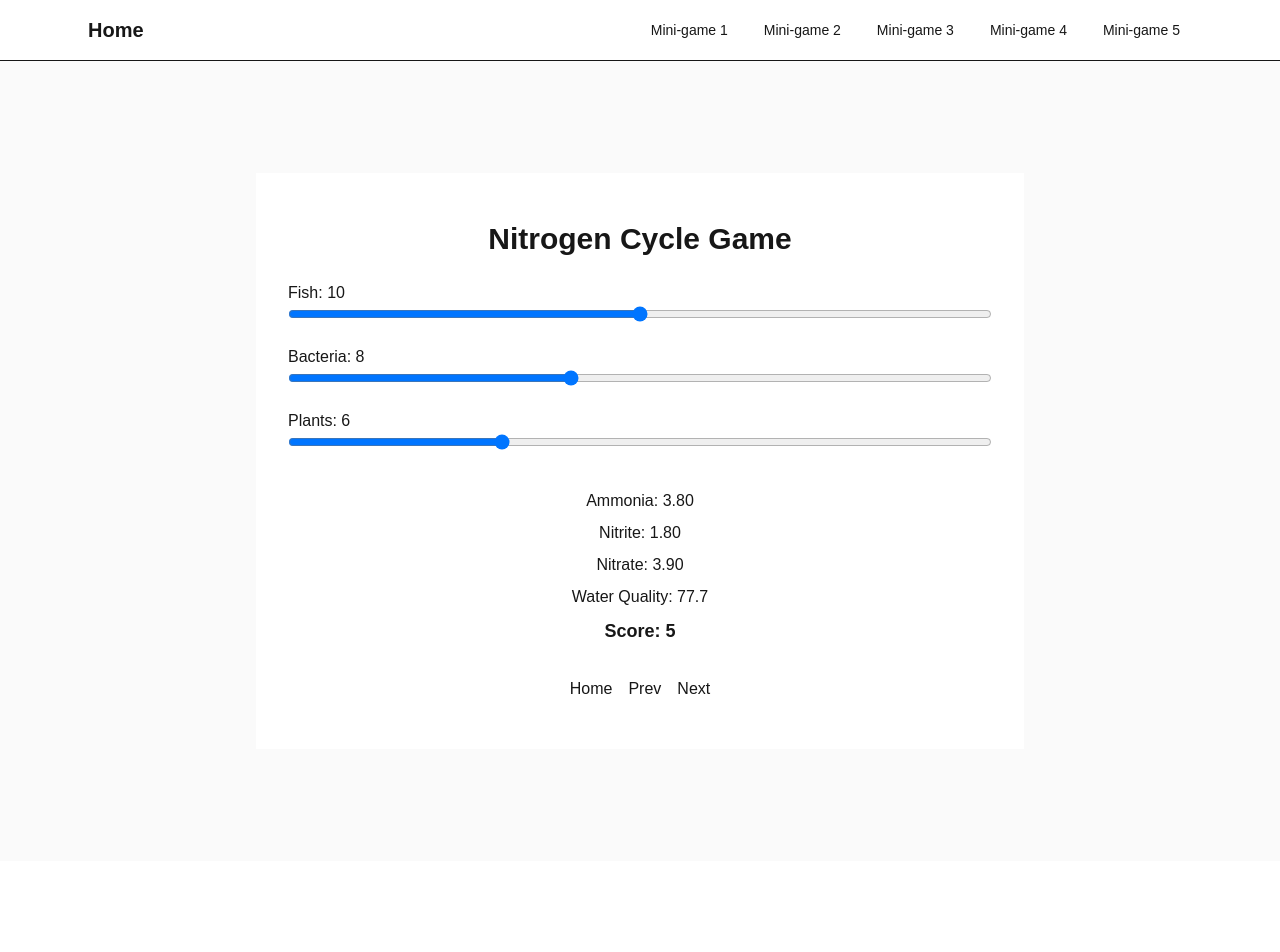
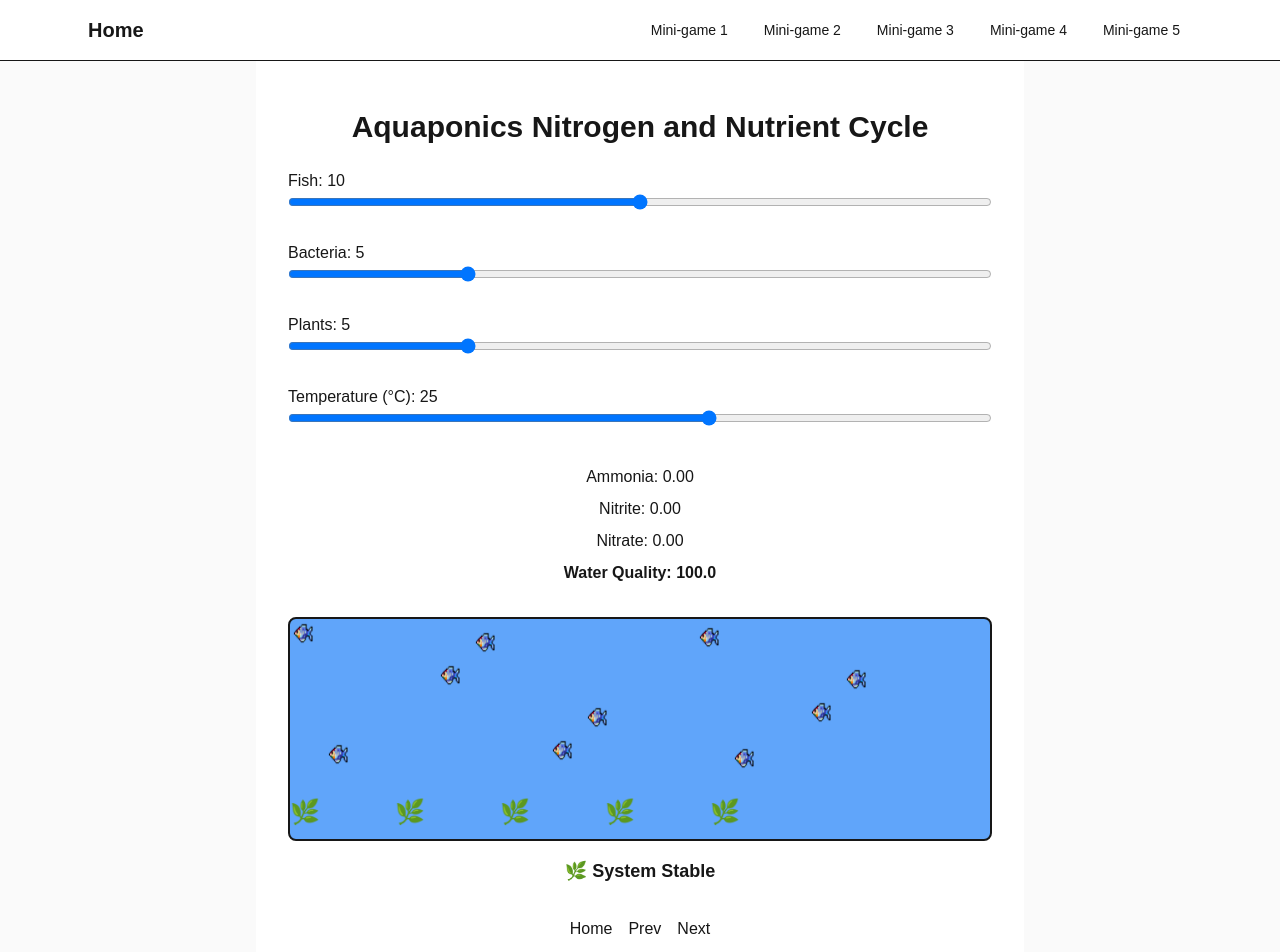
Before and after one commit to AshiJ7/FishFarmFrenzy, a Next.js app: page /mini-game-2 in a window 1280 px wide. Shown: the top 952 px of the page. Before the commit the page ends 861 px from the top, so only its background shows below. Built offline with nearby package versions, Linux system fonts and the light colour scheme.

Commit message:
more features for mini game 5

```diff
--- a/app/mini-game-2/page.tsx
+++ b/app/mini-game-2/page.tsx
@@ -1,77 +1,185 @@
 "use client";
 
-import { useState, useEffect } from "react";
+import { useState } from "react";
 import Link from "next/link";
 
+type GameState = {
+  fish: number;
+  bacteria: number;
+  plants: number;
+  temperature: number;
+  ammonia: number;
+  nitrite: number;
+  nitrate: number;
+  waterQuality: number;
+};
+
 export default function MiniGame2() {
-  const [fish, setFish] = useState(10);
-  const [bacteria, setBacteria] = useState(8);
-  const [plants, setPlants] = useState(6);
-
-  const [ammonia, setAmmonia] = useState(2);
-  const [nitrite, setNitrite] = useState(1);
-  const [nitrate, setNitrate] = useState(3);
-  const [waterQuality, setWaterQuality] = useState(80);
-  const [score, setScore] = useState(0);
-
-  // Simulation loop runs every second
-  useEffect(() => {
-    const interval = setInterval(() => {
-      updateSimulation();
-    }, 1000);
-
-    return () => clearInterval(interval);
+  const [gameState, setGameState] = useState<GameState>({
+    fish: 10,
+    bacteria: 5,
+    plants: 5,
+    temperature: 25,
+    ammonia: 0,
+    nitrite: 0,
+    nitrate: 0,
+    waterQuality: 100,
   });
 
-  const updateSimulation = () => {
-    let newAmmonia = ammonia + fish * 0.1;
+  const recalculate = (newState: GameState) => {
+    let ammonia = newState.fish * 0.8;
 
-    let ammoniaConversion = Math.min(newAmmonia, bacteria * 0.08);
-    newAmmonia -= ammoniaConversion;
+    let efficiencyMultiplier = 1;
 
-    let newNitrite = nitrite + ammoniaConversion;
-    let nitriteConversion = Math.min(newNitrite, bacteria * 0.06);
-    newNitrite -= nitriteConversion;
-
-    let newNitrate = nitrate + nitriteConversion;
-    let plantUptake = Math.min(newNitrate, plants * 0.05);
-    newNitrate -= plantUptake;
-
-    let newWaterQuality =
-      waterQuality + plantUptake * 0.5 - newAmmonia * 0.2;
-
-    newWaterQuality = Math.max(0, Math.min(100, newWaterQuality));
-
-    if (newWaterQuality >= 60 && newWaterQuality <= 90) {
-      setScore((prev) => prev + 1);
+    if (newState.temperature < 18) {
+      efficiencyMultiplier = 0.5;
+    } else if (
+      newState.temperature >= 24 &&
+      newState.temperature <= 26
+    ) {
+      efficiencyMultiplier = 1.3;
     }
 
-    setAmmonia(newAmmonia);
-    setNitrite(newNitrite);
-    setNitrate(newNitrate);
-    setWaterQuality(newWaterQuality);
+    const bacteriaPower =
+      newState.bacteria * 0.6 * efficiencyMultiplier;
+
+    const ammoniaConverted = Math.min(ammonia, bacteriaPower);
+    ammonia -= ammoniaConverted;
+    let nitrite = ammoniaConverted;
+
+    const nitriteConverted = Math.min(nitrite, bacteriaPower * 0.8);
+    nitrite -= nitriteConverted;
+    let nitrate = nitriteConverted;
+
+    const plantUptake = Math.min(
+      nitrate,
+      newState.plants * 0.7
+    );
+    nitrate -= plantUptake;
+
+    let waterQuality =
+      100 -
+      ammonia * 15 -
+      nitrite * 25 -
+      nitrate * 5;
+
+    waterQuality = Math.max(0, Math.min(100, waterQuality));
+
+    setGameState({
+      ...newState,
+      ammonia,
+      nitrite,
+      nitrate,
+      waterQuality,
+    });
+  };
+
+  const handleChange = (
+    key: keyof GameState,
+    value: number
+  ) => {
+    const updated = {
+      ...gameState,
+      [key]: value,
+    };
+
+    recalculate(updated);
   };
 
   return (
     <div className="flex min-h-screen items-center justify-center bg-zinc-50 dark:bg-black">
       <main className="flex w-full max-w-3xl flex-col items-center py-12 px-8 bg-white dark:bg-black">
-        <h1 className="text-3xl font-semibold mb-6">Nitrogen Cycle Game</h1>
+        <h1 className="text-3xl font-semibold mb-6">
+          Aquaponics Nitrogen and Nutrient Cycle
+        </h1>
 
-        {/* Sliders */}
-        <div className="w-full space-y-4">
-          <Slider label="Fish" value={fish} setValue={setFish} />
-          <Slider label="Bacteria" value={bacteria} setValue={setBacteria} />
-          <Slider label="Plants" value={plants} setValue={setPlants} />
+        <div className="w-full space-y-6">
+          <Slider
+            label="Fish"
+            value={gameState.fish}
+            onChange={(v) => handleChange("fish", v)}
+          />
+
+          <Slider
+            label="Bacteria"
+            value={gameState.bacteria}
+            onChange={(v) => handleChange("bacteria", v)}
+          />
+
+          <Slider
+            label="Plants"
+            value={gameState.plants}
+            onChange={(v) => handleChange("plants", v)}
+          />
+
+          <Slider
+            label="Temperature (°C)"
+            value={gameState.temperature}
+            onChange={(v) => handleChange("temperature", v)}
+            min={10}
+            max={35}
+          />
         </div>
 
         {/* Stats */}
         <div className="mt-8 text-center space-y-2">
-          <p>Ammonia: {ammonia.toFixed(2)}</p>
-          <p>Nitrite: {nitrite.toFixed(2)}</p>
-          <p>Nitrate: {nitrate.toFixed(2)}</p>
-          <p>Water Quality: {waterQuality.toFixed(1)}</p>
-          <p className="font-bold text-lg">Score: {score}</p>
+          <p>Ammonia: {gameState.ammonia.toFixed(2)}</p>
+          <p>Nitrite: {gameState.nitrite.toFixed(2)}</p>
+          <p>Nitrate: {gameState.nitrate.toFixed(2)}</p>
+          <p className="font-bold">
+            Water Quality: {gameState.waterQuality.toFixed(1)}
+          </p>
         </div>
+
+        {/* Visual Tank */}
+        <div
+          className="mt-8 w-full h-56 border-2 rounded-lg relative overflow-hidden transition-colors duration-300"
+          style={{
+            backgroundColor:
+              gameState.waterQuality > 70
+                ? "#60a5fa"
+                : gameState.waterQuality > 40
+                ? "#facc15"
+                : "#ef4444",
+          }}
+        >
+          {/* Fish Rendering */}
+          {Array.from({ length: gameState.fish }).map((_, i) => (
+            <img
+              key={i}
+              src="/fish.png"
+              alt="fish"
+              className="absolute w-8 h-8"
+              style={{
+                left: `${(i * 37) % 90}%`,
+                top: `${(i * 53) % 70}%`,
+              }}
+            />
+          ))}
+
+          {/* Plants Rendering */}
+            {Array.from({ length: gameState.plants }).map((_, i) => (
+              <span
+                key={`plant-${i}`}
+                className="absolute text-2xl"
+                style={{
+                  left: `${(i * 15) % 95}%`,
+                  bottom: "5%",
+                }}
+              >
+                🌿
+              </span>
+            ))}
+        </div>
+
+        {/* System Status */}
+        <p className="font-bold mt-4 text-center text-lg">
+          {gameState.waterQuality > 70
+            ? "🌿 System Stable"
+            : gameState.waterQuality > 40
+            ? "⚠️ System Under Stress"
+            : "💀 System Collapsing"}
+        </p>
 
         <nav className="mt-8 flex gap-4">
           <Link href="/">Home</Link>
@@ -86,21 +194,29 @@ export default function MiniGame2() {
 function Slider({
   label,
   value,
-  setValue,
+  onChange,
+  min = 0,
+  max = 20,
 }: {
   label: string;
   value: number;
-  setValue: (val: number) => void;
+  onChange: (val: number) => void;
+  min?: number;
+  max?: number;
 }) {
   return (
     <div>
-      <label className="block font-medium">{label}: {value}</label>
+      <label className="block font-medium">
+        {label}: {value}
+      </label>
       <input
         type="range"
-        min="0"
-        max="20"
+        min={min}
+        max={max}
         value={value}
-        onChange={(e) => setValue(Number(e.target.value))}
+        onChange={(e) =>
+          onChange(Number(e.target.value))
+        }
         className="w-full"
       />
     </div>
```
Also changed, not shown: public/fish.png (added).
